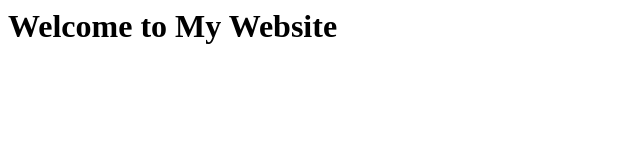
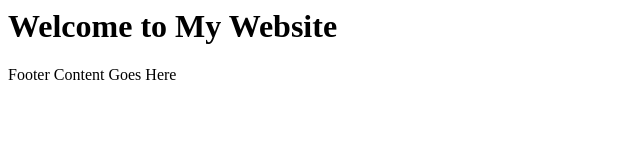
Before and after one commit to taysonshanemenardact-ship-it/My-first-git-project., a plain HTML site: page index.html in a window 1280 px wide. Shown: the whole page, without its empty margins (0-640 px from the left). Drawn offline with Linux system fonts and the light colour scheme.

Commit message:
git add index.html git commit -m "Added footer section"

```diff
--- a/index.html
+++ b/index.html
@@ -6,3 +6,6 @@
     <h1>Welcome to My Website</h1>
   </body>
 </html>
+<footer>
+  <p>Footer Content Goes Here</p>
+</footer>
```
